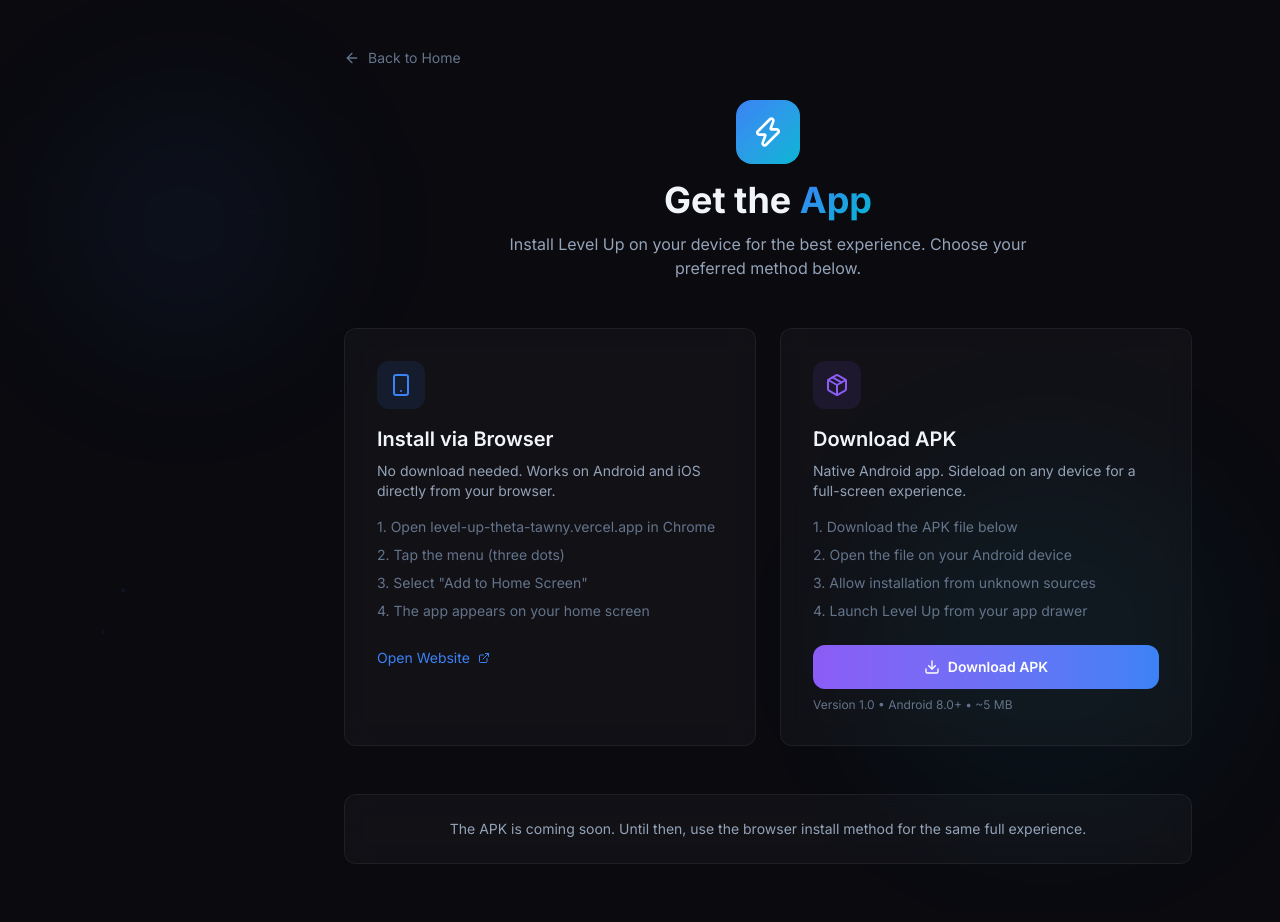
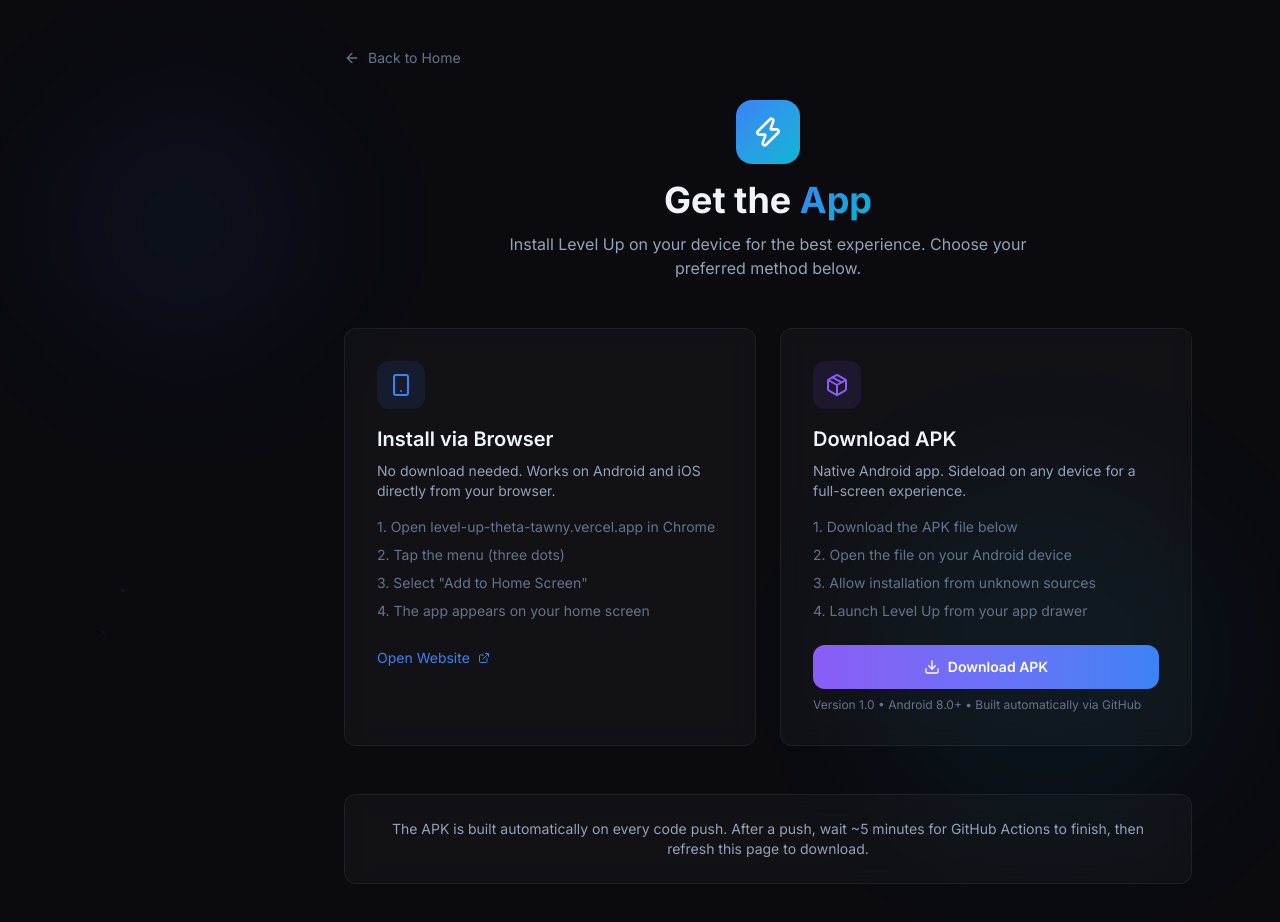
Before and after one commit to yuvraj001q/level-up, a Next.js app: page /download in a window 1280 px wide. Shown: the top 922 px of the page. Built offline with nearby package versions, Linux system fonts and the light colour scheme; no server answers.

Commit message:
Add GitHub Actions APK builder + Android project

```diff
--- a/package.json
+++ b/package.json
@@ -16,6 +16,9 @@
     "postinstall": "prisma generate"
   },
   "dependencies": {
+    "@capacitor/android": "^8.4.0",
+    "@capacitor/cli": "^8.4.0",
+    "@capacitor/core": "^8.4.0",
     "@prisma/client": "^6.6.0",
     "@vercel/analytics": "^2.0.1",
     "@vercel/speed-insights": "^2.0.0",
--- a/src/app/download/page.tsx
+++ b/src/app/download/page.tsx
@@ -74,13 +74,15 @@
               </ul>
               <div className="flex flex-col gap-2">
                 <a
-                  href="/level-up.apk"
+                  href="https://github.com/yuvraj001q/level-up/releases/download/latest/level-up.apk"
+                  target="_blank"
+                  rel="noopener noreferrer"
                   className="inline-flex items-center justify-center gap-2 px-6 py-3 rounded-xl bg-gradient-to-r from-accent-purple to-accent-blue text-white font-semibold text-sm hover:opacity-90 transition-opacity"
                 >
                   <Download className="w-4 h-4" />
                   Download APK
                 </a>
-                <p className="text-xs text-text-muted">Version 1.0 &bull; Android 8.0+ &bull; ~5 MB</p>
+                <p className="text-xs text-text-muted">Version 1.0 &bull; Android 8.0+ &bull; Built automatically via GitHub</p>
               </div>
             </div>
           </motion.div>
@@ -88,7 +90,7 @@
 
         <motion.div initial={{ opacity: 0 }} animate={{ opacity: 1 }} transition={{ delay: 0.3 }} className="glass p-6 text-center">
           <p className="text-sm text-text-secondary">
-            The APK is coming soon. Until then, use the browser install method for the same full experience.
+            The APK is built automatically on every code push. After a push, wait ~5 minutes for GitHub Actions to finish, then refresh this page to download.
           </p>
         </motion.div>
       </div>
```
Also changed, not shown: 54 other files (tests, documents, lock files or other folders).
